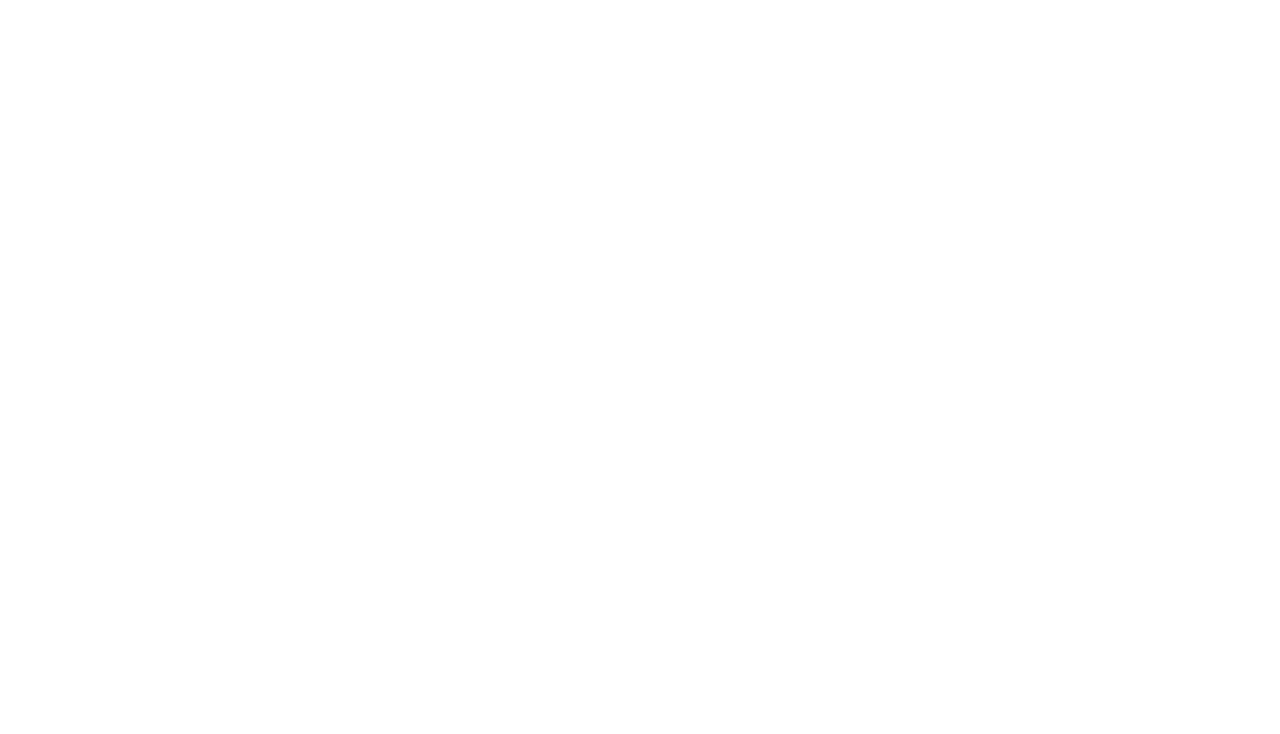
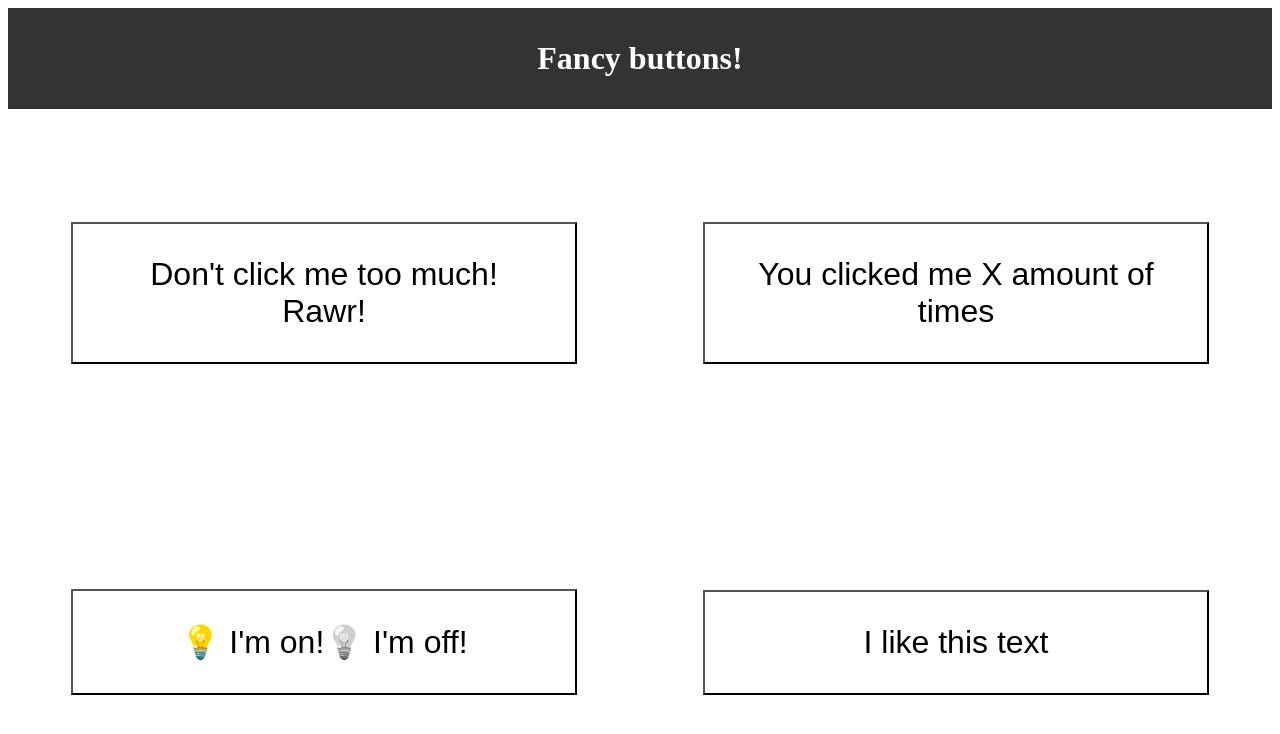
Before and after one commit to rachelpr/fancy-buttons, a React (Create React App) app: page / in a window 1280 px wide. Shown: the top 734 px of the page. Built offline with nearby package versions, Linux system fonts and the light colour scheme.

Commit message:
Add all components to app.js

```diff
--- a/src/App.js
+++ b/src/App.js
@@ -1,7 +1,21 @@
 import "./App.css";
+import AngryButton from "./components/AngryButton";
+import CounterButton from "./components/CounterButton";
+import LightSwitchButton from "./components/LightSwitchButton";
+import TextRepeaterButton from "./components/TextRepeaterButton";
 
 function App() {
-  return <div className="App"></div>;
+  return (
+    <div className="App">
+      <h1>Fancy buttons!</h1>
+      <section>
+        <AngryButton />
+        <CounterButton />
+        <LightSwitchButton />
+        <TextRepeaterButton />
+      </section>
+    </div>
+  );
 }
 
 export default App;
```
